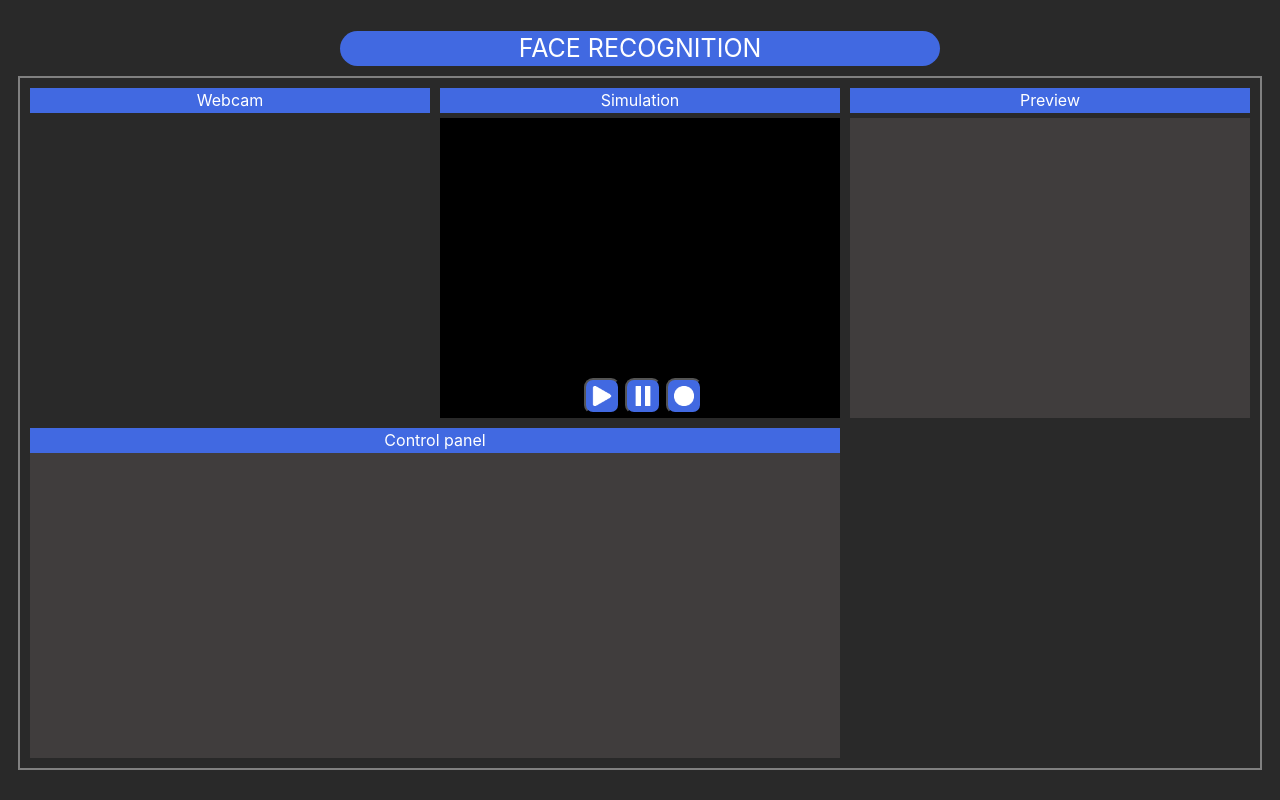
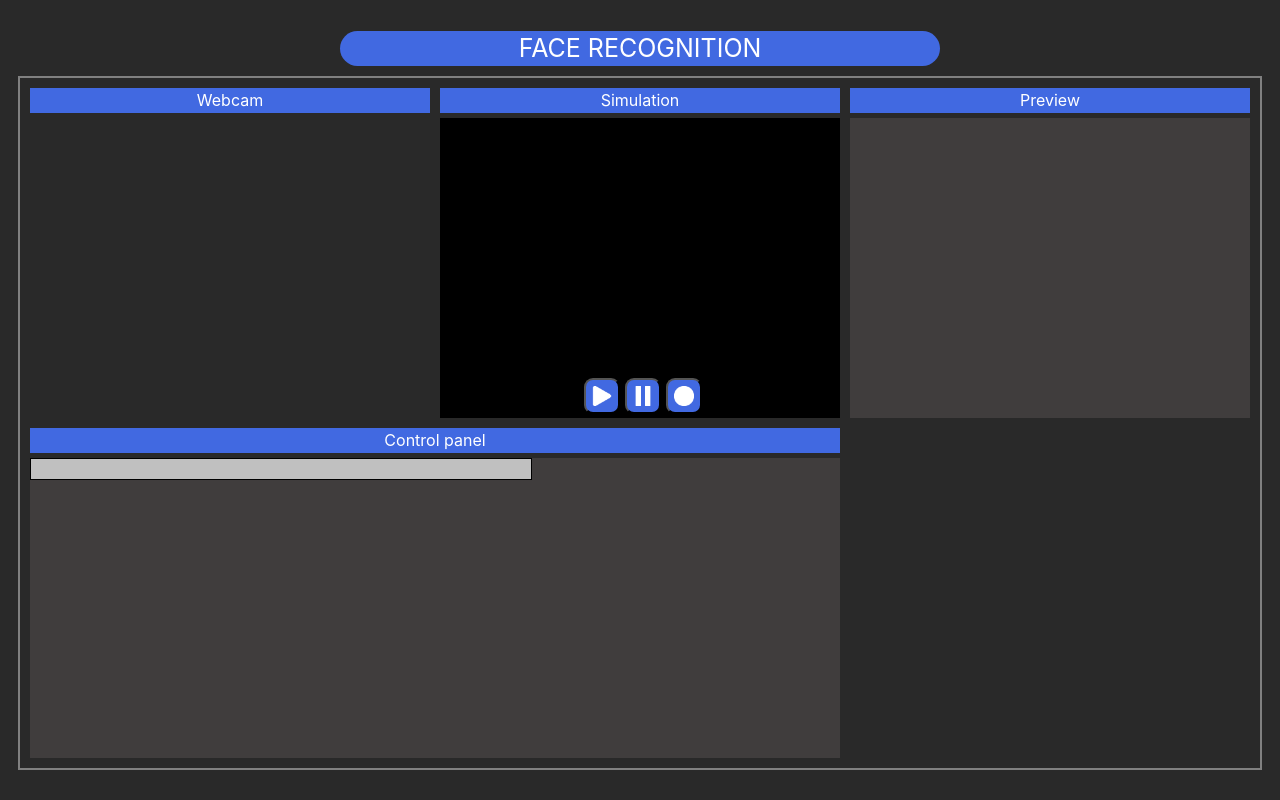
Before and after one commit to mousqtr/FaceRecorder, a React (Create React App) app: page / in a window 1280 px wide. Built offline with nearby package versions, Linux system fonts and the light colour scheme; no server answers.

Commit message:
Start to add timeline

```diff
--- a/src/App.css
+++ b/src/App.css
@@ -5,6 +5,13 @@ html, body, #root, #app {
 
 #app {
   background-color: rgba(41,41,41,255);
+}
+
+.center {
+  display: flex;
+  align-items: center;
+  flex-direction: column;
+  justify-content: center;
 }
 
 #app .application {
@@ -27,18 +34,17 @@ html, body, #root, #app {
   margin-top: 10px;
   margin-left: 10px;
   float: left;
-}
-
-#app .views {
-  width: 400px;
-  height: 330px;
   position: relative;
 }
 
-#app .panel {
+#app .square {
+  width: 400px;
+  height: 330px;
+}
+
+#app .rectangle {
   width: 810px;
   height: 330px;
-  background-color: #403d3d;
 }
 
 #app .title {
@@ -52,25 +58,6 @@ html, body, #root, #app {
 #app .view {
   width: 100%;
   height: 300px;
-}
-
-#app .controls {
-  width: 98%;
-  margin-left: 1%;
-  height: 36px;
-  position: absolute;
-  bottom: 1%;
-  display: flex;
-  align-items: center;
-  flex-direction: row;
-}
-
-#app .controls .controlsBtn {
-  width: 36px;
-  height: 36px;
-  border-radius: 25%;
-  cursor: pointer;
-  margin-left: 5px;
 }
 
 #app .rolling {
@@ -93,7 +80,24 @@ html, body, #root, #app {
   border-radius: 50%;
 }
 
+#app .controls {
+  width: 98%;
+  margin-left: 1%;
+  height: 36px;
+  position: absolute;
+  bottom: 1%;
+  display: flex;
+  align-items: center;
+  flex-direction: row;
+}
 
+#app .controls .controlsBtn {
+  width: 36px;
+  height: 36px;
+  border-radius: 25%;
+  cursor: pointer;
+  margin-left: 5px;
+}
 
 #app .controls .btnNotClicked {
   background-color: royalblue;
@@ -102,8 +106,6 @@ html, body, #root, #app {
 #app .controls .btnClicked {
   background-color: green;
 }
-
-
 
 #app .controls img {
   width: 20px;
@@ -118,9 +120,22 @@ html, body, #root, #app {
   background-color: #403d3d;
 }
 
-.center {
-  display: flex;
-  align-items: center;
-  flex-direction: column;
-  justify-content: center;
+#app .commands {
+  background-color: #403d3d;
 }
+
+#app .timelineOut {
+  width: 500px;
+  height: 20px;
+  border: 1px solid black;
+  background-color: silver;
+}
+
+#app .timelineIn {
+  width: 0px;
+  height: 100%;
+  background-color: firebrick;
+  overflow: visible;
+  color: white;
+  white-space: nowrap;
+}
--- a/src/App.js
+++ b/src/App.js
@@ -128,7 +128,17 @@ function App() {
       recordRef.current = false;
       recRef.current.style.display = 'none';
     }
+  }
 
+  const [timelineWidth, setTimelineWidth] = useState('0px');
+  const timelineRef = useRef(null);
+
+  const handleTimeline = (e) => {
+
+    let size = e.clientX - timelineRef.current.getBoundingClientRect().left;
+    console.log(size + "px")
+    setTimelineWidth(size + "px");
+    // let pct = Math.floor((size / timelineRef.current.clientWidth) * 100);
   }
 
   return (
@@ -136,13 +146,13 @@ function App() {
 
       <div className="applicationTitle center">FACE RECOGNITION</div>
       <div className="application">
-        <div className="section views">
+        <div className="section square">
           <div className="title center">Webcam</div>
           <Webcam ref={webcamRef} className="view"/>
           <div className="controls center"></div>
         </div>
 
-        <div className="section views">
+        <div className="section square">
           <div className="title center">Simulation</div>
           <canvas ref={canvasRef} className="view simulation"/>
           <div className="controls center">
@@ -166,14 +176,21 @@ function App() {
           <div ref={recRef} className="redPoint"></div>
         </div>
 
-        <div className="section views">
+        <div className="section square">
           <div className="title center">Preview</div>
           <canvas className="view result"/>
           <div className="controls center"></div>
         </div>
 
-        <div className="section panel">
+        <div className="section rectangle">
           <div className="title center">Control panel</div>
+          <div className="view commands">
+            <div className="timeline">
+              <div ref={timelineRef} className="timelineOut" onClick={(e) => handleTimeline(e)}>
+                <div className="timelineIn" style={{width: timelineWidth}}></div>
+              </div>
+            </div>
+          </div>
         </div>
 
       </div>
```
